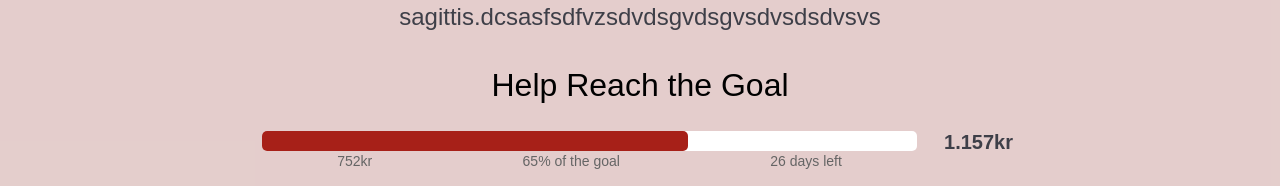
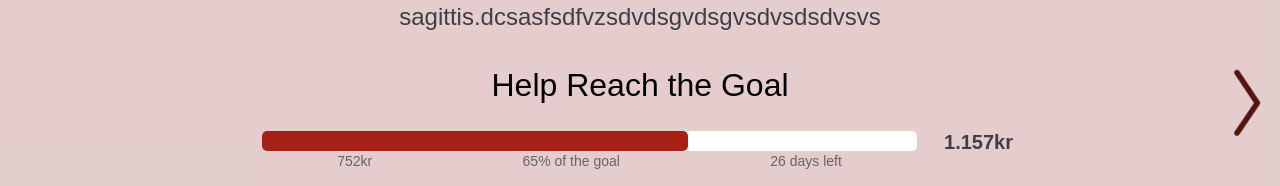
Before and after one commit to helpisblind/helpisblind-frontend, a React (Create React App) app: page /donate in a window 1280 px wide. Shown: the part 368-554 px from the top of the page. Built offline with nearby package versions, Linux system fonts and the light colour scheme; no server answers; a web font is replaced by a local one.

Commit message:
Add side button

```diff
--- /dev/null
+++ b/src/components/ButtonBanner.css
@@ -0,0 +1,33 @@
+.ButtonBanner {
+  position: absolute;
+  right: 0;
+  height: 100%;
+  text-orientation: sideways-right;
+
+  background: transparent;
+  text-align: center;
+  padding: 20px 0;
+  cursor: pointer;
+  border-style: none;
+}
+
+.ButtonBanner img {
+  width: 60px;
+  transform: rotate(-90deg);
+}
+
+.ButtonBanner:active {
+  transform: translateY(1px);
+}
+
+.ButtonBanner:focus {
+  outline: 0;
+}
+
+.ButtonBanner img {
+  width: 66px;
+}
+
+.ButtonBanner:hover {
+  background-color: rgba(146, 59, 53, 0.1);
+}
--- /dev/null
+++ b/src/components/ButtonBanner.js
@@ -0,0 +1,15 @@
+import React from 'react'
+import './ButtonBanner.css'
+
+function ButtonBanner ({
+  onClick,
+  alt,
+}) {
+  return (
+    <button className='ButtonBanner' onClick={onClick}>
+      <img src='./assets/arrow.png' alt={alt} />
+    </button>
+  )
+}
+
+export default ButtonBanner
--- a/src/components/PledgeHeader.css
+++ b/src/components/PledgeHeader.css
@@ -1,5 +1,6 @@
 .PledgeHeader {
   background-color: rgba(146, 59, 53, 0.25);
+  position: relative;
 }
 
 .PledgeHeader .wrapper {
--- a/src/components/PledgeHeader.js
+++ b/src/components/PledgeHeader.js
@@ -1,5 +1,6 @@
 import React from 'react';
 import DonationForm from './DonationForm'
+import ButtonBanner from './ButtonBanner'
 import './PledgeHeader.css';
 
 function PledgeHeader () {
@@ -10,6 +11,8 @@ function PledgeHeader () {
 
 	return (
 		<div className="PledgeHeader">
+			<ButtonBanner alt='Go to next pledge' />
+
 			<div className="wrapper">
 				<div className="title">
 					<div className="badge">
@@ -42,6 +45,7 @@ function PledgeHeader () {
 				</div>
 			</div>
 
+			{/* Refactor to make use of ButtonBanner */}
 			<button className='arrow-banner'>
 				<img src='./assets/arrow.png' alt='scroll to bottom' />
 			</button>
```
